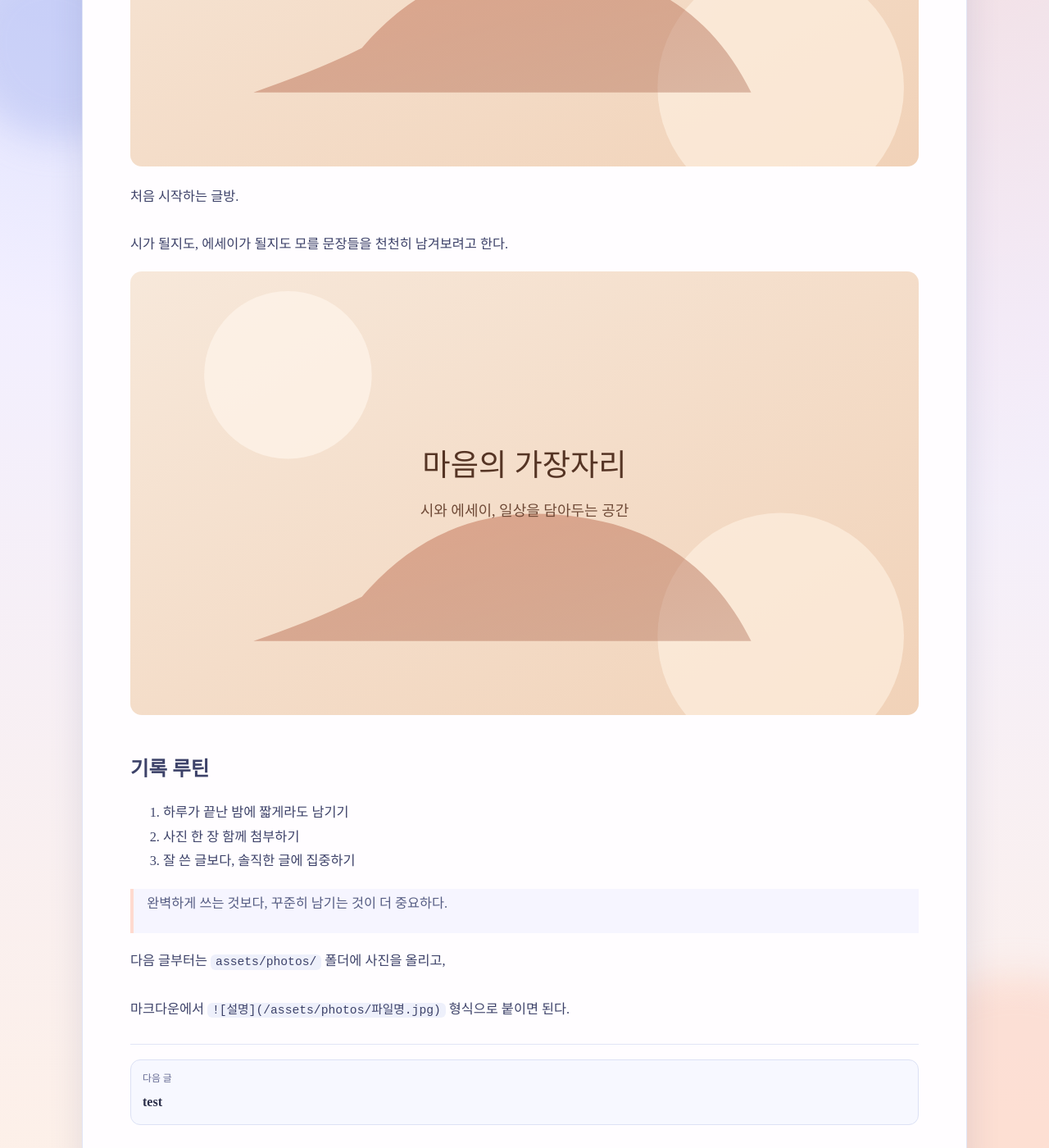
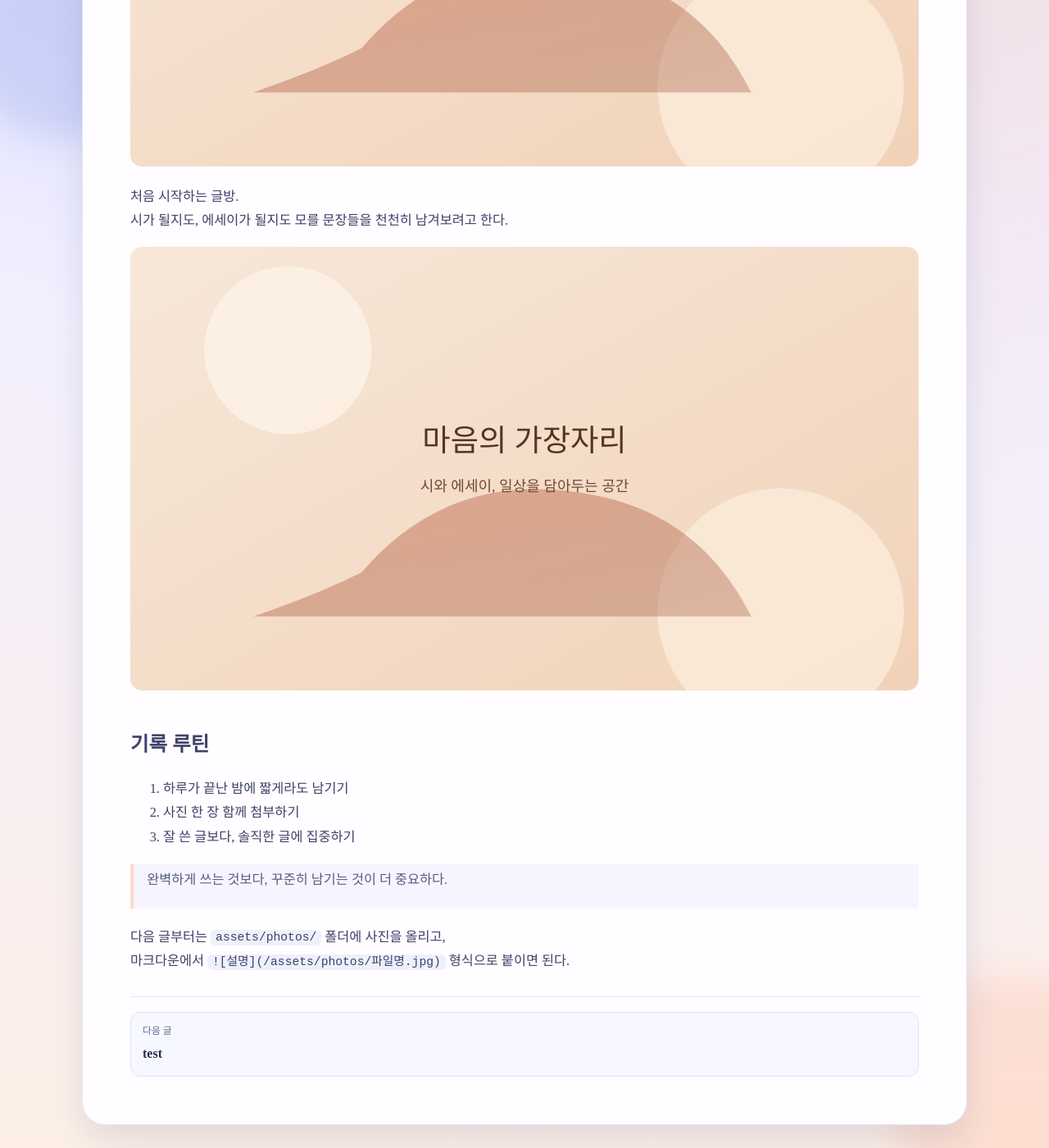
Before and after one commit to day-fly/my-diary, a Jekyll site: the page built from _posts/2026-02-28-first-page.md, in a window 1280 px wide and 1400 px high, scrolled down 606 px. Shown: the whole window at 82% size. Built offline with Jekyll 4.4.1, drawn with Linux system fonts in a browser that asks for light colours.

Commit message:
fix: avoid doubled line breaks in post view

```diff
--- a/assets/css/style.css
+++ b/assets/css/style.css
@@ -396,7 +396,6 @@ body {
 
 .post-content p {
   margin: 0 0 1.1em;
-  white-space: pre-line;
 }
 
 .post-content h2,
```
